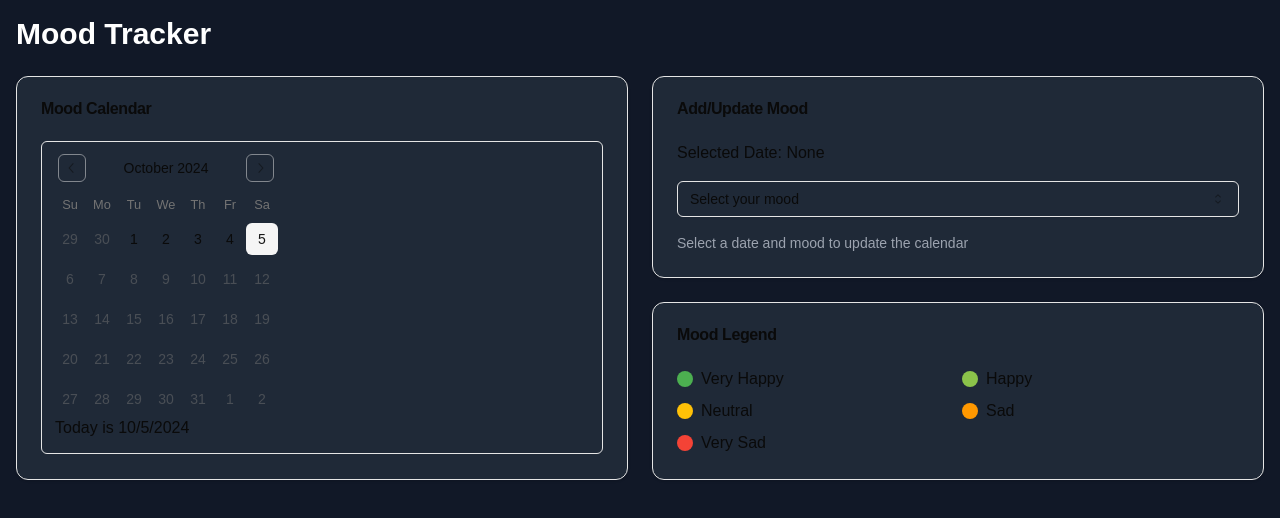
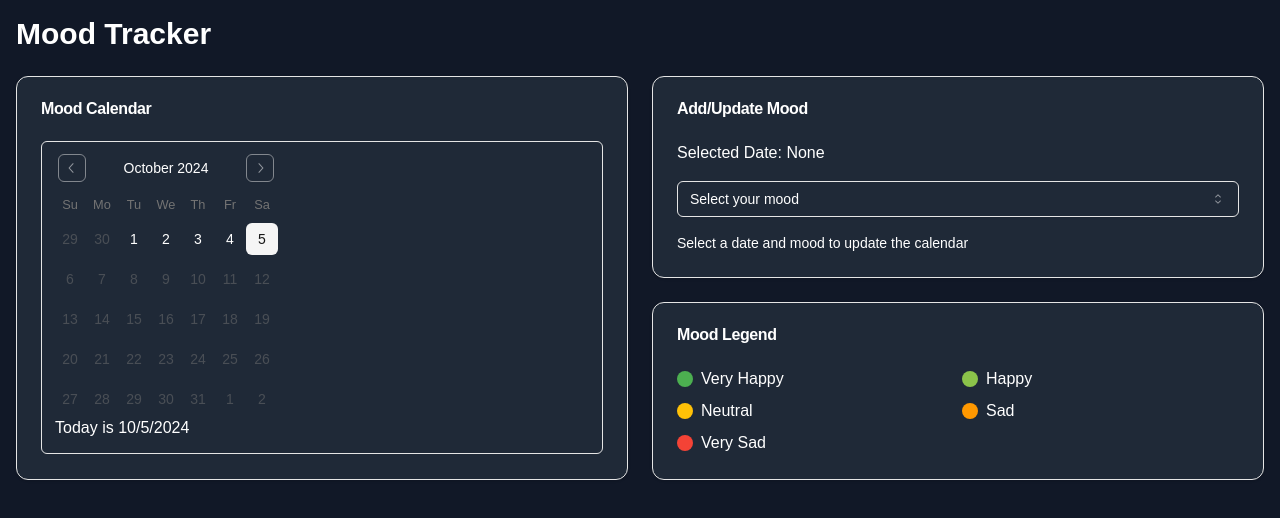
Before and after one commit to ar610/sharkweek, a Next.js app in the folder sharkweek1/: page /mood-tracker in a window 1280 px wide. Shown: the top 518 px of the page. Built offline with nearby package versions, Linux system fonts and the light colour scheme.

Commit message:
hackathon-final-submission

```diff
--- a/sharkweek1/src/app/globals.css
+++ b/sharkweek1/src/app/globals.css
@@ -11,7 +11,10 @@ body {
     text-wrap: balance;
   }
 }
-
+*{
+  color:white;
+}
+.moodlist * {color:black;}
 @layer base {
   :root {
     --background: 0 0% 100%;
--- a/sharkweek1/src/app/mood-tracker/page.js
+++ b/sharkweek1/src/app/mood-tracker/page.js
@@ -93,7 +93,7 @@ export default function MoodTracker() {
                 <SelectTrigger className="w-full">
                   <SelectValue placeholder="Select your mood" />
                 </SelectTrigger>
-                <SelectContent>
+                <SelectContent className="moodlist">
                   {Object.entries(moodColors).map(([mood, color]) => (
                     <SelectItem key={mood} value={mood}>
                       <div className="flex items-center">
@@ -107,7 +107,7 @@ export default function MoodTracker() {
                   ))}
                 </SelectContent>
               </Select>
-              <p className="text-sm text-gray-400">
+              <p className="text-sm text-white-400">
                 Select a date and mood to update the calendar
               </p>
             </CardContent>
--- a/sharkweek1/src/components/ui/calendar.jsx
+++ b/sharkweek1/src/components/ui/calendar.jsx
@@ -5,6 +5,8 @@ import { DayPicker } from "react-day-picker"
 import { useState } from 'react';
 import { cn } from "@/lib/utils"
 import { buttonVariants } from "@/components/ui/button"
+
+
 
 function Calendar ({
   className,
```
